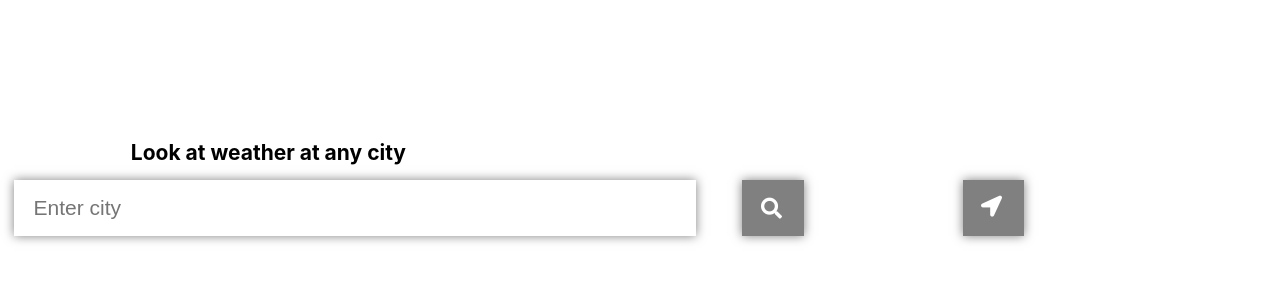
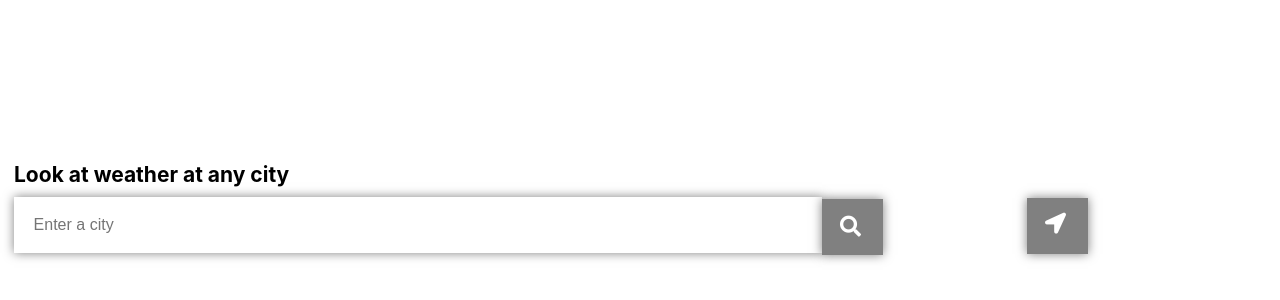
Before and after one commit to aussftw/weather_app, a React (Create React App) app: page / in a window 1280 px wide. Shown: the part 196-496 px from the top of the page. Built offline with nearby package versions, Linux system fonts and the light colour scheme; no server answers.

Commit message:
fixing styles

```diff
--- a/src/App.css
+++ b/src/App.css
@@ -1,5 +1,3 @@
-
-
 body {
   width: 100%;
   height: 100%;
@@ -18,14 +16,6 @@ h1 {
   color: white;
 }
 
-/* .large.location.arrow {
-  position: fixed;
-  top: 7%;
-  right: 15%;
-  font-size: 1.3rem;
-  color: black
-} */
-
 .coords-button  {
   width: 4.4rem;
   height: 4rem;
@@ -33,14 +23,13 @@ h1 {
   border: 0;
   color: white;
   position: fixed;
-  top: 47%;
-  left: 75.2%;
+  top: 49.2%;
+  left: 80.2%;
   text-align: center;
   line-height: 3.6rem;
   box-shadow: 0 0 10px 0 rgba(0, 0, 0, 0.50);
   cursor: pointer;
   font-size: 1rem;
-
 }
 
 .toggler {
@@ -49,11 +38,11 @@ h1 {
   background: transparent;
   position: fixed;
   top: 0%;
-  right: 20%;
+
   height: 3rem;
   color: white;
   font-size: 1rem;
   font-weight: bold;
-  line-height: 2.9rem;
-  font-size: 0.9rem;
+  line-height: 3.1rem;
+  font-size: 0.8rem;
 }
--- a/src/App.js
+++ b/src/App.js
@@ -166,7 +166,7 @@ class App extends Component {
             {this.renderButton()}
           </div>
         </div>
-        <div className={`results-wrapper ${this.state.visible === true ? '' : 'hidden'}`}>
+        <div className={` ${this.state.visible === true ? '' : 'hidden'}`}>
           <Result
             city={this.state.city}
             item={this.state.actualWeather}
--- a/src/Components/Footer/Footer.js
+++ b/src/Components/Footer/Footer.js
@@ -13,7 +13,7 @@ const Footer = () => {
             </a>
             <a
               className="btn"
-              href="https://www.linkedin.com/in/alexander-k-7a7a32165/"
+              href="https://www.linkedin.com/in/alexander-kaminskiy/"
             >
               <i className="large linkedin icon" />
             </a>
--- a/src/Components/Footer/_Footer.scss
+++ b/src/Components/Footer/_Footer.scss
@@ -9,7 +9,6 @@
 
 .footer-text {
   color: white;
-  padding: 1rem;
 }
 
 .socials {
@@ -27,13 +26,11 @@
 
 @media screen and (max-width: 375px) and (max-height: 812px) {
   .footer-container {
-    margin-bottom: 2%;
-    height: 4.5rem;
+    margin-bottom: 3%;
+
   }
   .footer-text {
     font-size: 0.9rem;
-
-    margin-top: 2rem;
   }
 
 
--- a/src/Components/Form/Form.css
+++ b/src/Components/Form/Form.css
@@ -1,4 +1,3 @@
-
   .search-wrapper {
     width: 100%;
     height: 100vh;
@@ -11,6 +10,7 @@
     display: flex;
     flex-direction: column;
     justify-content: center;
+    box-sizing: border-box;
     padding: 0 1rem;
     width: 100%;
   }
@@ -18,26 +18,17 @@
   .p-header {
     font-size: 1.5rem;
     font-weight: bold;
-    padding: 1rem 0;
-    text-align: center;
-    margin: 0.2rem;
-    position: fixed;
-    top: 40%;
-    left: 10%;
+    padding: 0.5rem 0;
   }
 
-
   .input-data {
-    width: 53.3%;
+    width: 64.5%;
     border: 0;
     height: 4rem;
-    font-size: 1.5rem;
+    font-size: 1.rem;
     padding: 1.4rem;
     box-shadow: 0 0 10px 0 rgba(0, 0, 0, 0.50);
     box-sizing: border-box;
-    position: fixed;
-    top: 47%;
-
   }
 
   .input-button {
@@ -45,11 +36,8 @@
     height: 4rem;
     background-color: grey;
     border: 0;
-    padding: 10px;
     color: white;
-    position: fixed;
-    left: 58%;
-    top: 47%;
+
     box-shadow: 0 0 10px 0 rgba(0, 0, 0, 0.50);
     font-size: 1rem;
   }
@@ -62,10 +50,6 @@
     font-size: 2rem;
   }
 
-    input:focus {
-      background-color: #ff948f;
-    }
-
   .toggle {
     height: 3rem;
     position: fixed;
@@ -75,44 +59,41 @@
   }
 
   .toggle * .search-form-wrapper {
-    height: 10rem;
+    height: 3rem;
     position: fixed;
     top: 0;
-    padding: 0;
-    margin: 0;
+    background-color: transparent;
+    color: black;
   }
 
   .toggle * .p-header {
-    position: fixed;
-    top: 0;
-    left: 12%;
     font-size: 1.4rem;
-    padding: 0;
-    text-align: center;
-
-    padding: 1rem;
+    margin-top: 3.6rem;
     color: white;
     font-weight: bold;
   }
 
-  .toggle * .input-data {
-    position: fixed;
-    top: 0;
+  .toggle *.input-data {
     height: 3rem;
-    margin-top: 3.25rem;
     padding: 0.5rem;
-    padding-left: 1rem;
-    font-size:1rem;
-    width: 53%;
+    font-size:0.8rem;
     background: transparent;
     color: white;
+  }
 
+  .toggle * input::placeholder {
+    font-size: 1rem;
+    padding-left: 0.3rem;
+    vertical-align: text-top;
+    color: white;
+  }
+
+  .toggle * input:focus {
+    outline: 0;
+    outline-style: 100;
   }
 
   .toggle * .input-button {
-    position: fixed;
-    top: 0;
-    margin-top: 3.25rem;
     color: black;
     background: transparent;
     height: 3rem;
@@ -120,3 +101,8 @@
     color: white;
     font-weight: bold;
   }
+
+  @media only screen and (min-width: 414px) and (max-height: 667px) {
+
+
+  }
--- a/src/Components/Form/Form.js
+++ b/src/Components/Form/Form.js
@@ -7,7 +7,7 @@ const Form = props => {
       <div className="search-form-wrapper">
         <p className="p-header">Look at weather at any city</p>
         <form onSubmit={props.loadInputWeather} className="search-form">
-          <input type="text" name="city" placeholder="Enter city" className="input-data" required />
+          <input type="text" name="city" placeholder="Enter a city" className="input-data" required />
           <button className="input-button"><i className="large search icon" /></button>
         </form>
       </div>
--- a/src/Components/Result/Result.css
+++ b/src/Components/Result/Result.css
@@ -1,8 +1,4 @@
-/* .results-wrapper {
-
-} */
-
-.actual-weather-wrapper {
+  .actual-weather-wrapper {
   height: 50vh;
   min-height: 400px;
   width: 100%;
@@ -16,17 +12,17 @@
   align-items: flex-start;
   padding: 1rem;
   box-sizing: border-box;
-}
+  }
 
   .city {
-    font-size: 1.5rem;
+    font-size: 1.8rem;
   }
 
   .temp {
-    font-size: 1.5rem;
+    font-size: 1.8rem;
     color: white;
     font-weight: bold;
-    margin-top: 0.2rem;
+
   }
 
   .description {
@@ -47,7 +43,7 @@
 
 
   h2 {
-    margin: 0.5rem 0;
+    margin: 1rem 0;
     margin-left: 1rem;
     font-size: 1.3rem;
     color: white;
@@ -102,3 +98,11 @@
     margin-top: 1.5rem;
     margin-left: -0.2rem;
   }
+
+
+  @media screen and (max-width: 414px) and (max-height: 667px) {
+
+    .actual-weather-wrapper  {
+      min-height: 1000px;
+    }
+  }
```
Lines whose indentation alone changed are shown as unchanged.
